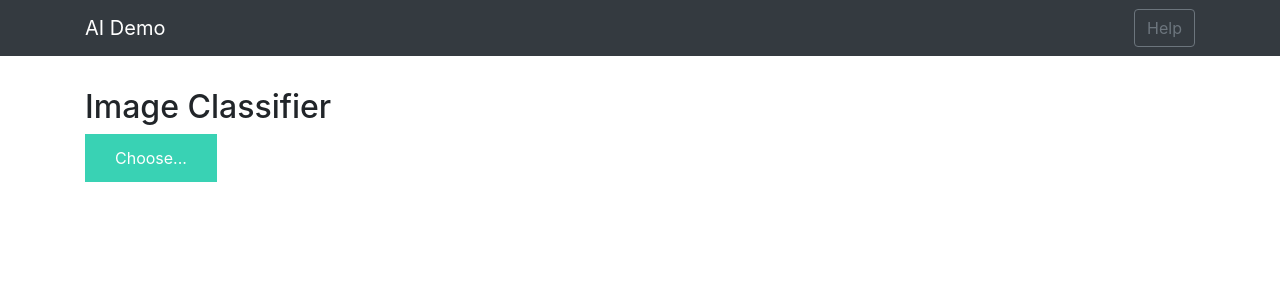
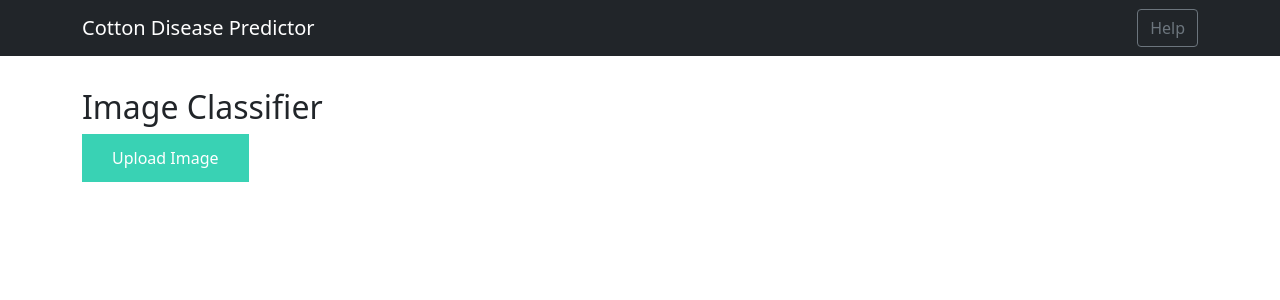
Before and after one commit to soumya-prabha-maiti/cotton-disease-predictor-app, a Flask app: page / in a window 1280 px wide. Shown: the top 300 px of the page. Run offline with Flask 2, Linux system fonts and the light colour scheme; some libraries are stand-ins or nearby versions.

Commit message:
Modified html files

```diff
--- a/templates/base.html
+++ b/templates/base.html
@@ -4,8 +4,10 @@
     <meta charset="UTF-8">
     <meta name="viewport" content="width=device-width, initial-scale=1.0">
     <meta http-equiv="X-UA-Compatible" content="ie=edge">
-    <title>AI Demo</title>
-    <link href="https://cdn.bootcss.com/bootstrap/4.0.0/css/bootstrap.min.css" rel="stylesheet">
+    <title>Cotton Disease Predictor</title>
+    <link href="https://cdn.jsdelivr.net/npm/bootstrap@5.1.0/dist/css/bootstrap.min.css" rel="stylesheet" integrity="sha384-KyZXEAg3QhqLMpG8r+8fhAXLRk2vvoC2f3B09zVXn8CA5QIVfZOJ3BCsw2P0p/We" crossorigin="anonymous">
+
+    <!-- <link href="https://cdn.bootcss.com/bootstrap/4.0.0/css/bootstrap.min.css" rel="stylesheet"> -->
     <script src="https://cdn.bootcss.com/popper.js/1.12.9/umd/popper.min.js"></script>
     <script src="https://cdn.bootcss.com/jquery/3.3.1/jquery.min.js"></script>
     <script src="https://cdn.bootcss.com/bootstrap/4.0.0/js/bootstrap.min.js"></script>
@@ -15,7 +17,7 @@
 <body>
     <nav class="navbar navbar-dark bg-dark">
         <div class="container">
-            <a class="navbar-brand" href="#">AI Demo</a>
+            <a class="navbar-brand" href="#">Cotton Disease Predictor</a>
             <button class="btn btn-outline-secondary my-2 my-sm-0" type="submit">Help</button>
         </div>
     </nav>
--- a/templates/index.html
+++ b/templates/index.html
@@ -5,7 +5,7 @@
 <div>
     <form id="upload-file" method="post" enctype="multipart/form-data">
         <label for="imageUpload" class="upload-label">
-            Choose...
+            Upload Image
         </label>
         <input type="file" name="file" id="imageUpload" accept=".png, .jpg, .jpeg">
     </form>
```
